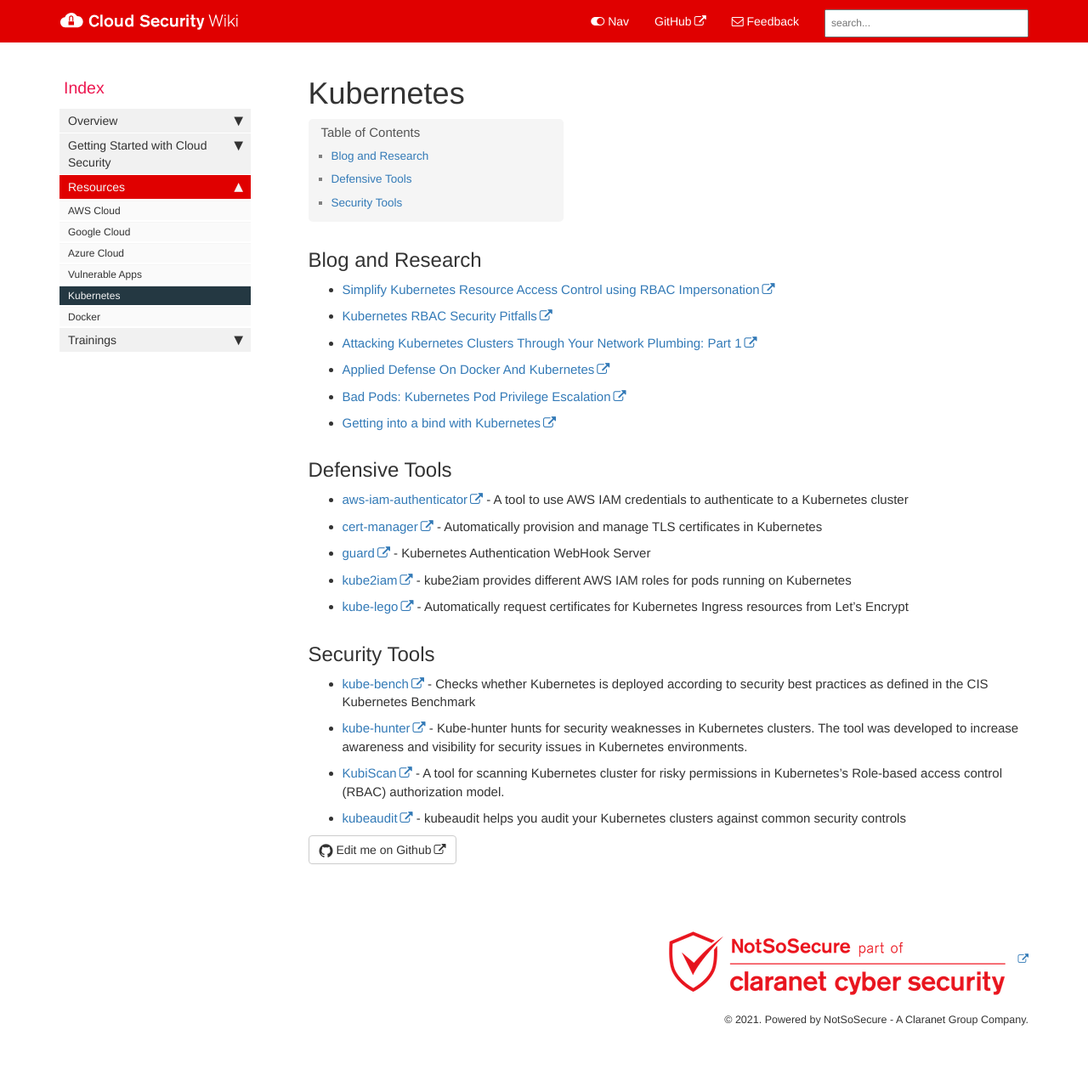
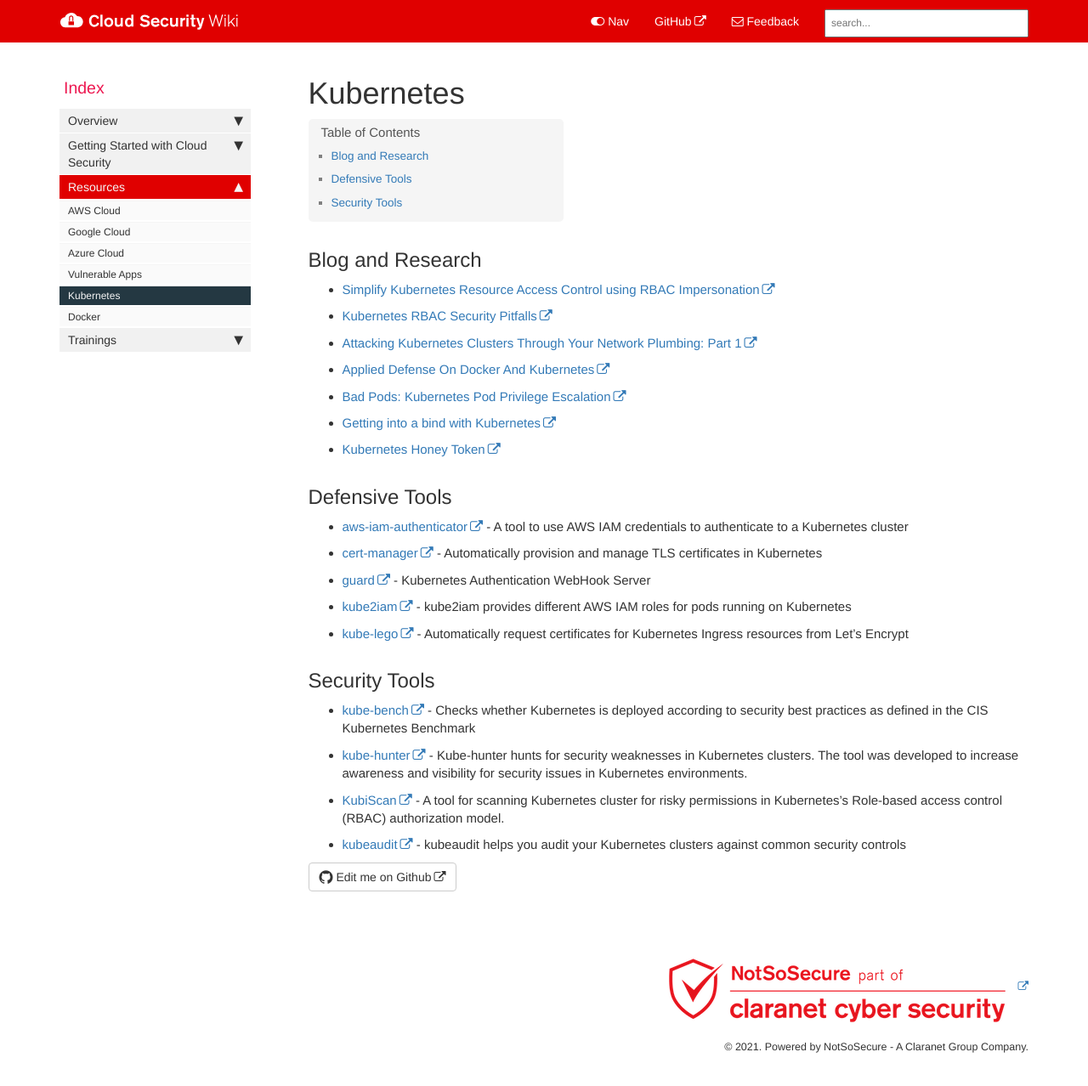
Before and after one commit to NotSoSecure/cloud-sec-wiki, a Jekyll site: the page built from pages/mydoc/kubernetes.md, in a window 1280 px wide and 1292 px high. Shown: the top 1278 px of the window at 85% size. Built offline with Jekyll 4.4.1, drawn with Linux system fonts in a browser that asks for light colours; nearby versions of some CDN libraries; comment, search, counter and statistics services are not loaded.

Commit message:
Update kubernetes.md

```diff
--- a/pages/mydoc/kubernetes.md
+++ b/pages/mydoc/kubernetes.md
@@ -16,7 +16,7 @@ folder: mydoc
 * [Applied Defense On Docker And Kubernetes](https://www.youtube.com/watch?v=auC712hFJes)
 * [Bad Pods: Kubernetes Pod Privilege Escalation](https://labs.bishopfox.com/tech-blog/bad-pods-kubernetes-pod-privilege-escalation)
 * [Getting into a bind with Kubernetes](https://raesene.github.io/blog/2021/01/16/Getting-Into-A-Bind-with-Kubernetes/)
-
+* [Kubernetes Honey Token](https://darkbit.io/blog/k8s-honey-token)
 
 ## Defensive Tools
 
```
